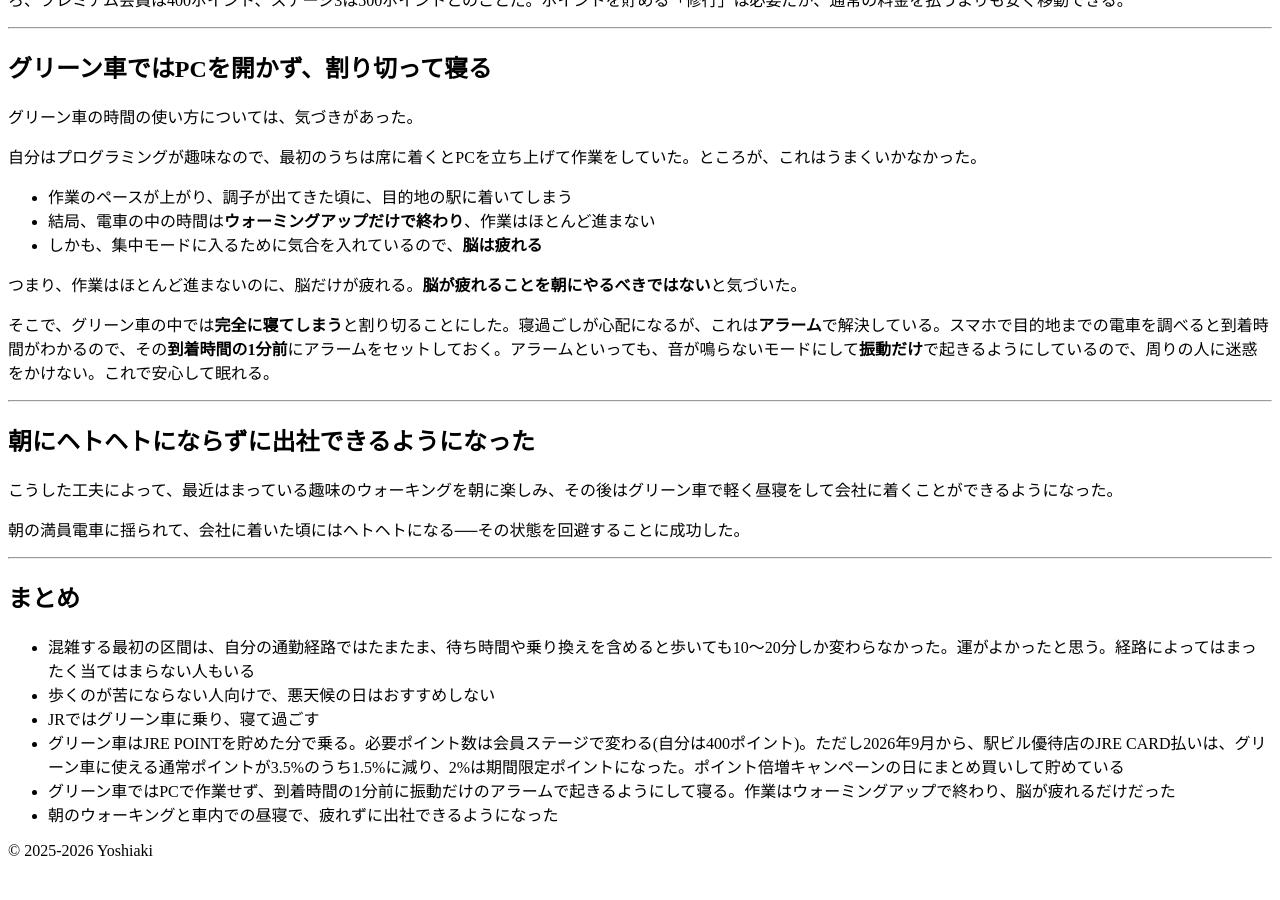
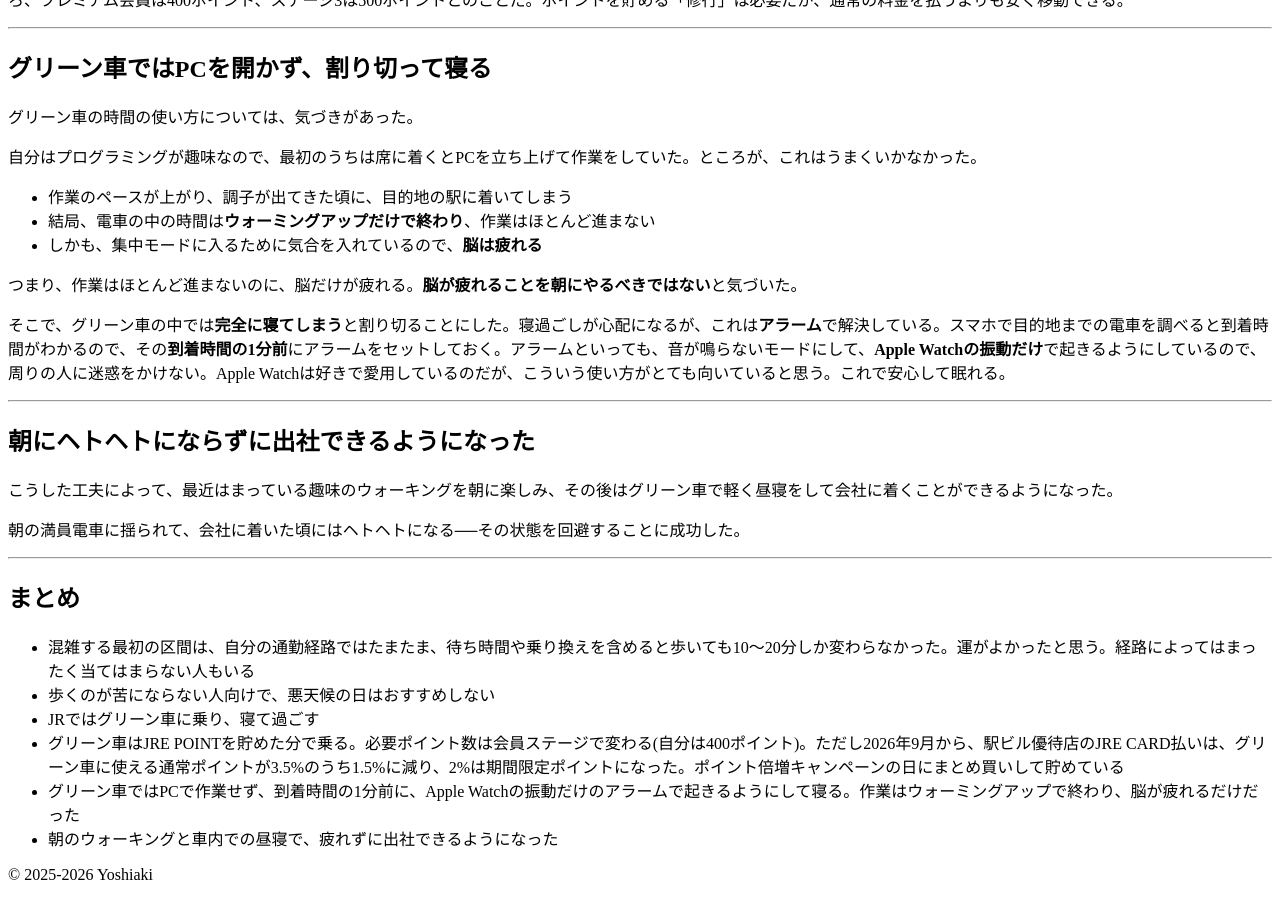
Before and after one commit to yossato/articles, a Jekyll site: the page built from _posts/2026-11-11-commute-walk-green-car.md, in a window 1280 px wide and 900 px high, scrolled down 1616 px. Built offline with Jekyll 4.4.1, drawn with Linux system fonts in a browser that asks for light colours; before the commit the page ends 2492 px from its top, so only the background shows below that.

Commit message:
Apple Watchの振動で起きることを明記
Co-Authored-By: Claude Sonnet 5.5 <noreply@anthropic.com>
Claude-Session: https://claude.ai/code/session_01WBBc6WzyLAjRqzY3r4uPec

```diff
--- a/_posts/2026-11-11-commute-walk-green-car.md
+++ b/_posts/2026-11-11-commute-walk-green-car.md
@@ -81,7 +81,7 @@ description: "朝の通勤電車の混雑を避けるため、乗り換えの多
 
 つまり、作業はほとんど進まないのに、脳だけが疲れる。**脳が疲れることを朝にやるべきではない**と気づいた。
 
-そこで、グリーン車の中では**完全に寝てしまう**と割り切ることにした。寝過ごしが心配になるが、これは**アラーム**で解決している。スマホで目的地までの電車を調べると到着時間がわかるので、その**到着時間の1分前**にアラームをセットしておく。アラームといっても、音が鳴らないモードにして**振動だけ**で起きるようにしているので、周りの人に迷惑をかけない。これで安心して眠れる。
+そこで、グリーン車の中では**完全に寝てしまう**と割り切ることにした。寝過ごしが心配になるが、これは**アラーム**で解決している。スマホで目的地までの電車を調べると到着時間がわかるので、その**到着時間の1分前**にアラームをセットしておく。アラームといっても、音が鳴らないモードにして、**Apple Watchの振動だけ**で起きるようにしているので、周りの人に迷惑をかけない。Apple Watchは好きで愛用しているのだが、こういう使い方がとても向いていると思う。これで安心して眠れる。
 
 ---
 
@@ -99,5 +99,5 @@ description: "朝の通勤電車の混雑を避けるため、乗り換えの多
 - 歩くのが苦にならない人向けで、悪天候の日はおすすめしない
 - JRではグリーン車に乗り、寝て過ごす
 - グリーン車はJRE POINTを貯めた分で乗る。必要ポイント数は会員ステージで変わる(自分は400ポイント)。ただし2026年9月から、駅ビル優待店のJRE CARD払いは、グリーン車に使える通常ポイントが3.5%のうち1.5%に減り、2%は期間限定ポイントになった。ポイント倍増キャンペーンの日にまとめ買いして貯めている
-- グリーン車ではPCで作業せず、到着時間の1分前に振動だけのアラームで起きるようにして寝る。作業はウォーミングアップで終わり、脳が疲れるだけだった
+- グリーン車ではPCで作業せず、到着時間の1分前に、Apple Watchの振動だけのアラームで起きるようにして寝る。作業はウォーミングアップで終わり、脳が疲れるだけだった
 - 朝のウォーキングと車内での昼寝で、疲れずに出社できるようになった
```
